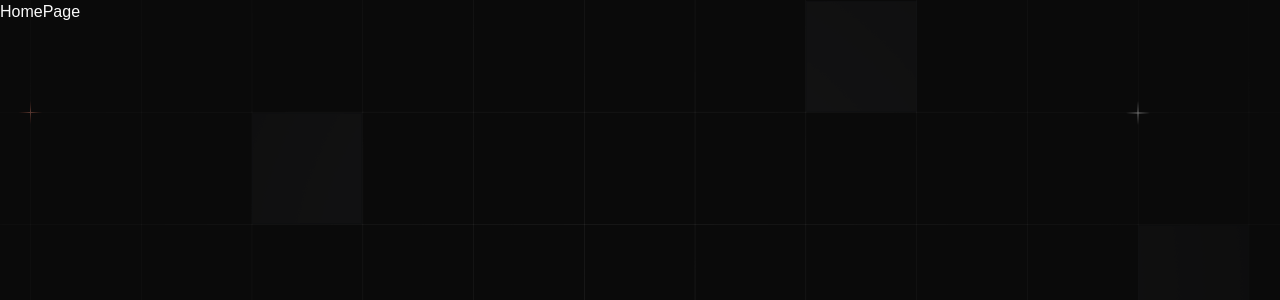
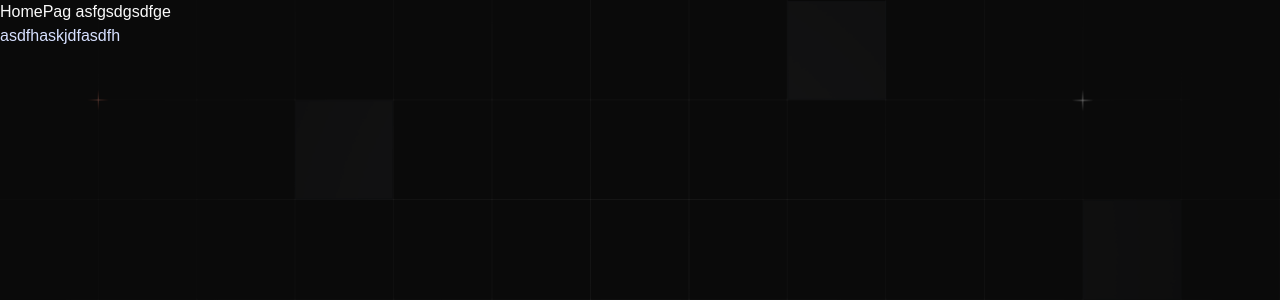
Before and after one commit to firogute/mock_interview_ai, a Next.js app: page / in a window 1280 px wide. Shown: the top 300 px of the page. Built offline with nearby package versions, Linux system fonts and the light colour scheme; a web font is replaced by a local one.

Commit message:
feat: update layout and page components, add pattern utility, and include tailwindcss-animate dependency

```diff
--- a/app/(root)/page.tsx
+++ b/app/(root)/page.tsx
@@ -1,7 +1,7 @@
 import React from "react";
 
 const page = () => {
-  return <div>HomePage</div>;
+  return <div>HomePag asfgsdgsdfge</div>;
 };
 
 export default page;
--- a/app/globals.css
+++ b/app/globals.css
@@ -302,9 +302,9 @@
   @apply bg-gradient-to-b from-[#4B4D4F] to-[#4B4D4F33];
 }
 
-@utility pattern {
+/* @utility pattern {
   @apply bg-[url('/pattern.png')] bg-top bg-no-repeat;
-}
+} */
 
 @utility blue-gradient-dark {
   @apply bg-gradient-to-b from-[#171532] to-[#08090D];
@@ -322,6 +322,15 @@
   animation: fadeIn 0.3s ease-in-out;
 }
 
+@layer utilities {
+  .pattern {
+    background-image: url("/pattern.png");
+    background-position: top;
+    background-repeat: no-repeat;
+    background-size: cover;
+  }
+}
+
 @keyframes fadeIn {
   from {
     opacity: 0;
--- a/app/layout.tsx
+++ b/app/layout.tsx
@@ -18,9 +18,10 @@ export default function RootLayout({
   children: React.ReactNode;
 }>) {
   return (
-    <html lang="en" className="dark">
+    <html lang="en" className="dark" suppressHydrationWarning={true}>
       <body className={`${monaSans.className} antialiased pattern`}>
         {children}
+        <p>asdfhaskjdfasdfh </p>
       </body>
     </html>
   );
--- a/package.json
+++ b/package.json
@@ -16,7 +16,8 @@
     "react": "^19.0.0",
     "react-dom": "^19.0.0",
     "tailwind-animate": "^0.2.10",
-    "tailwind-merge": "^3.3.0"
+    "tailwind-merge": "^3.3.0",
+    "tailwindcss-animate": "^1.0.7"
   },
   "devDependencies": {
     "@eslint/eslintrc": "^3",
```
Also changed, not shown: 1 other file (tests, documents, lock files or other folders).
